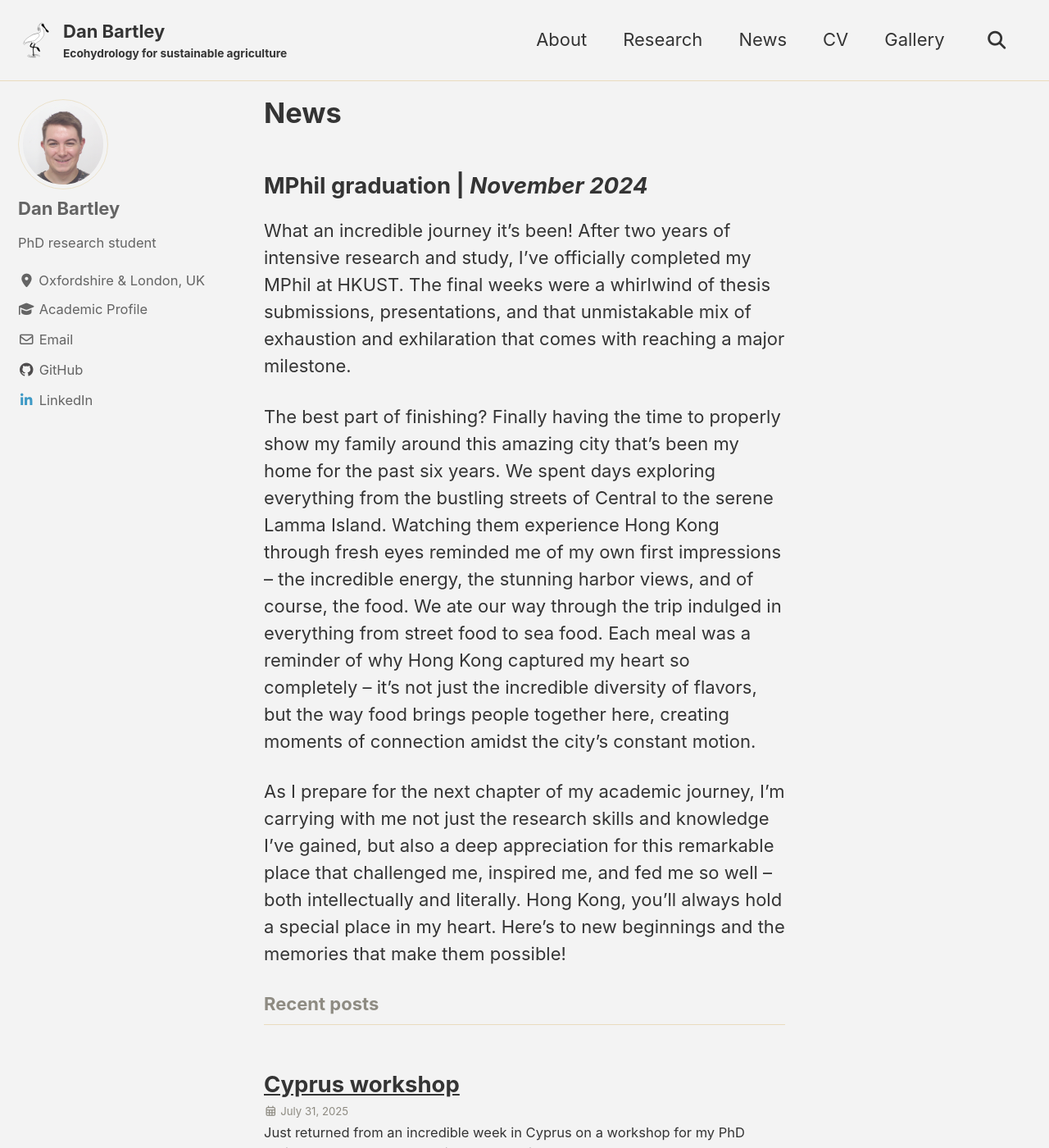
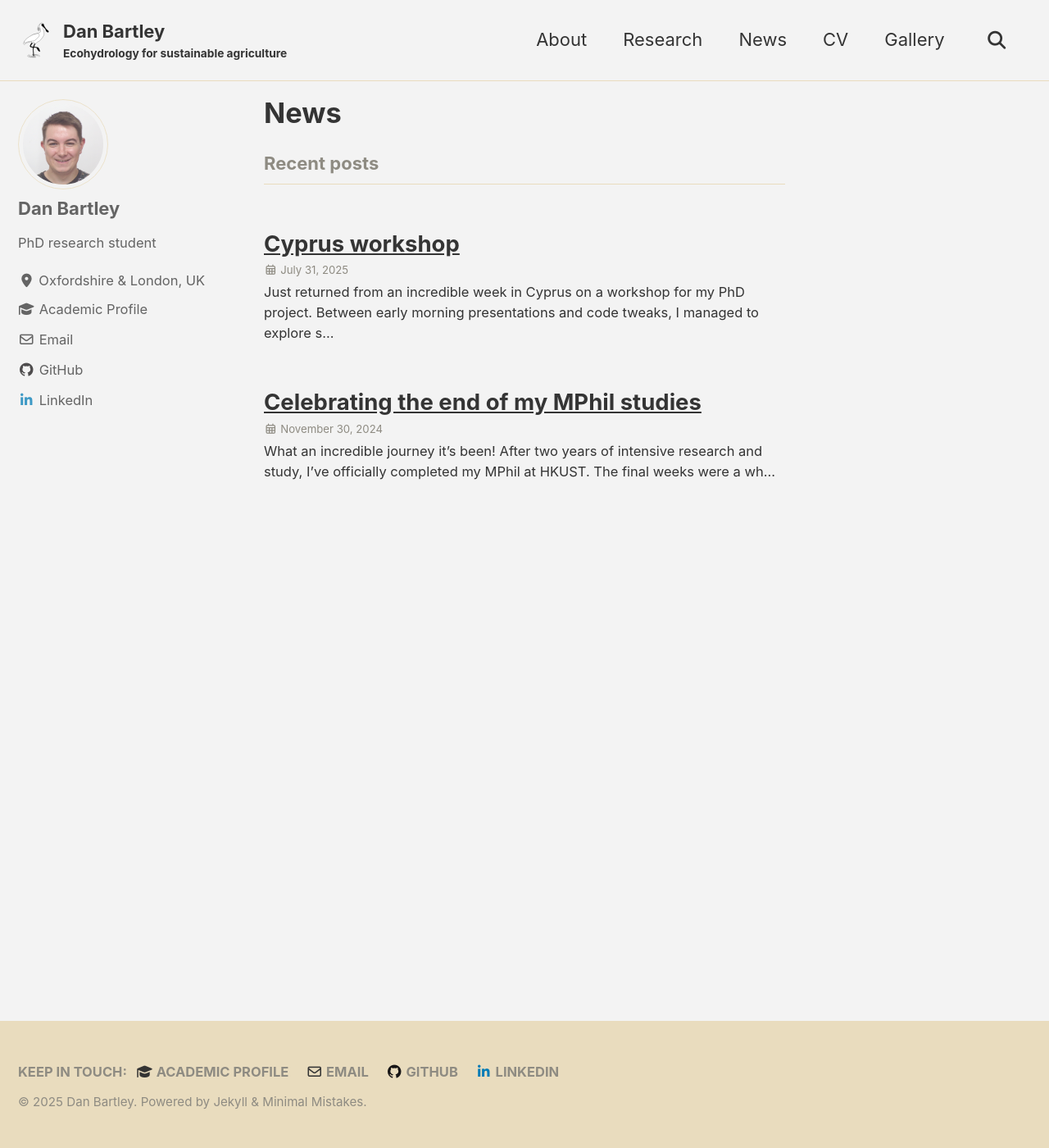
Before and after one commit to dpb-hydro/dpb-hydro.github.io, a Jekyll site: the page built from _pages/news.md, in a window 1280 px wide and 1400 px high. Shown: the whole window at 82% size. Built offline with Jekyll 4.4.1, drawn with Linux system fonts in a browser that asks for light colours; cached includes are drawn as plain includes.

Commit message:
Update news.md

```diff
--- a/_pages/news.md
+++ b/_pages/news.md
@@ -4,11 +4,3 @@
 title: News
 author_profile: true
 ---
-
-## MPhil graduation | *November 2024*
-
-What an incredible journey it's been! After two years of intensive research and study, I've officially completed my MPhil at HKUST. The final weeks were a whirlwind of thesis submissions, presentations, and that unmistakable mix of exhaustion and exhilaration that comes with reaching a major milestone.
-
-The best part of finishing? Finally having the time to properly show my family around this amazing city that's been my home for the past six years. We spent days exploring everything from the bustling streets of Central to the serene Lamma Island. Watching them experience Hong Kong through fresh eyes reminded me of my own first impressions – the incredible energy, the stunning harbor views, and of course, the food. We ate our way through the trip indulged in everything from street food to sea food. Each meal was a reminder of why Hong Kong captured my heart so completely – it's not just the incredible diversity of flavors, but the way food brings people together here, creating moments of connection amidst the city's constant motion.
-
-As I prepare for the next chapter of my academic journey, I'm carrying with me not just the research skills and knowledge I've gained, but also a deep appreciation for this remarkable place that challenged me, inspired me, and fed me so well – both intellectually and literally. Hong Kong, you'll always hold a special place in my heart. Here's to new beginnings and the memories that make them possible!
```
